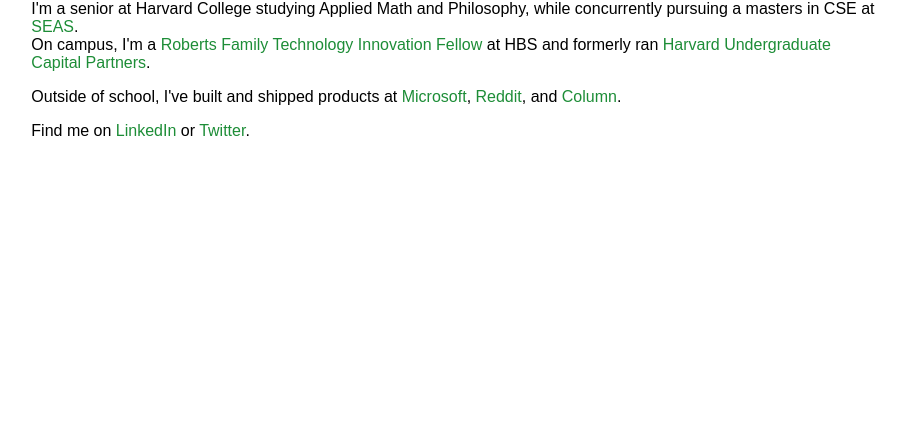
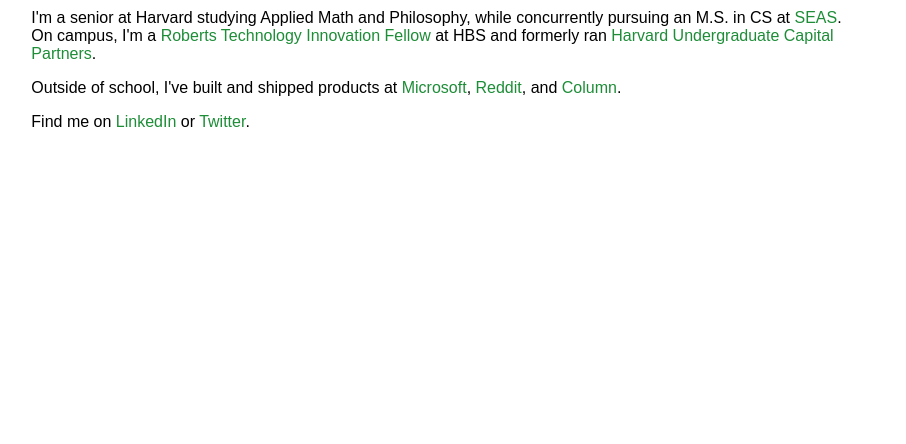
Before and after one commit to nathanz81/nathanz81.github.io, a plain HTML site: page index.html in a window 1280 px wide. Shown: the part 356-800 px from the top of the page, without its empty margins (202-1108 px from the left). Drawn offline with Linux system fonts and the light colour scheme.

Commit message:
editing CSE

```diff
--- a/index.html
+++ b/index.html
@@ -20,9 +20,9 @@
     <div class="container">
     <section id="about">
         <h2>Nathan Zhao</h2>
-        <p>I'm a senior at Harvard College studying Applied Math and Philosophy, while concurrently pursuing a masters in CSE at <a href="https://seas.harvard.edu/applied-computation/graduate-programs/masters-computational-science-and-engineering" target="_blank">SEAS</a>.<br>
+        <p>I'm a senior at Harvard studying Applied Math and Philosophy, while concurrently pursuing an M.S. in CS at <a href="https://seas.harvard.edu/" target="_blank">SEAS</a>.<br>
 
-        On campus, I'm a <a href="https://www.hbs.edu/mba/roberts-family-fellows/Pages/default.aspx" target="_blank">Roberts Family Technology Innovation Fellow</a> at HBS and formerly ran <a href="https://www.harvardcap.org/" target="_blank">Harvard Undergraduate Capital Partners</a>.
+        On campus, I'm a <a href="https://www.hbs.edu/mba/roberts-family-fellows/Pages/default.aspx" target="_blank">Roberts Technology Innovation Fellow</a> at HBS and formerly ran <a href="https://www.harvardcap.org/" target="_blank">Harvard Undergraduate Capital Partners</a>.
     </p>
 
     <p>
```
